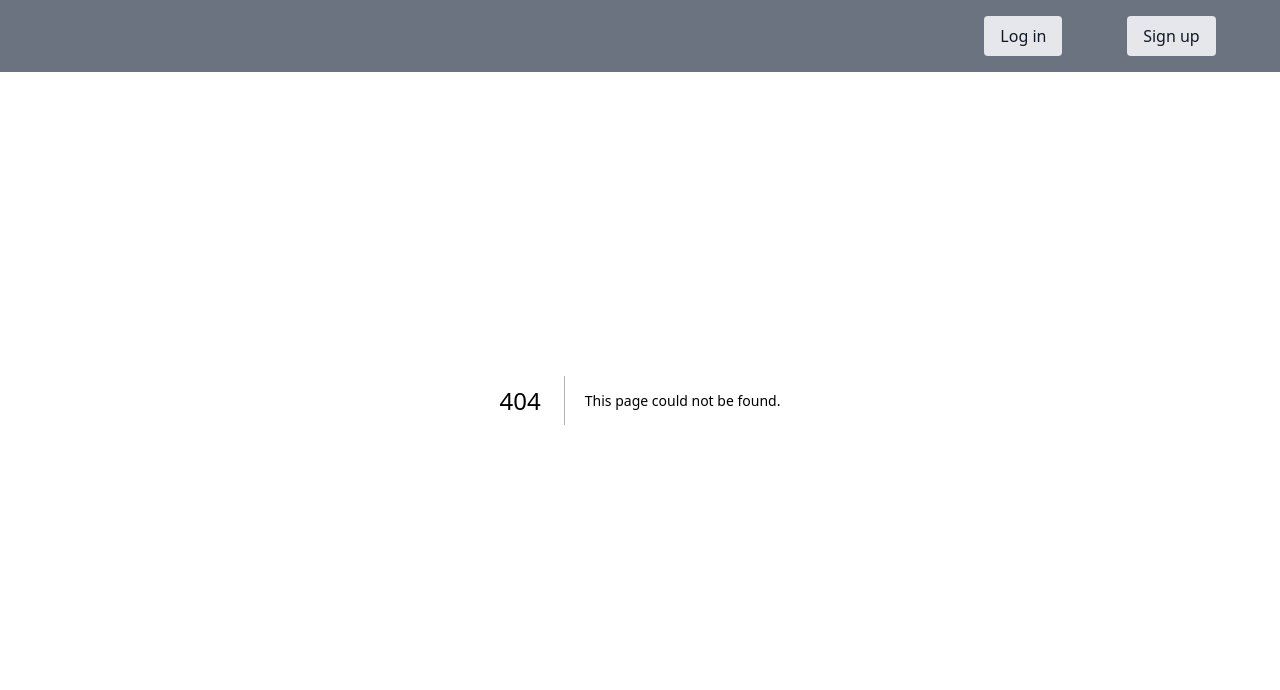
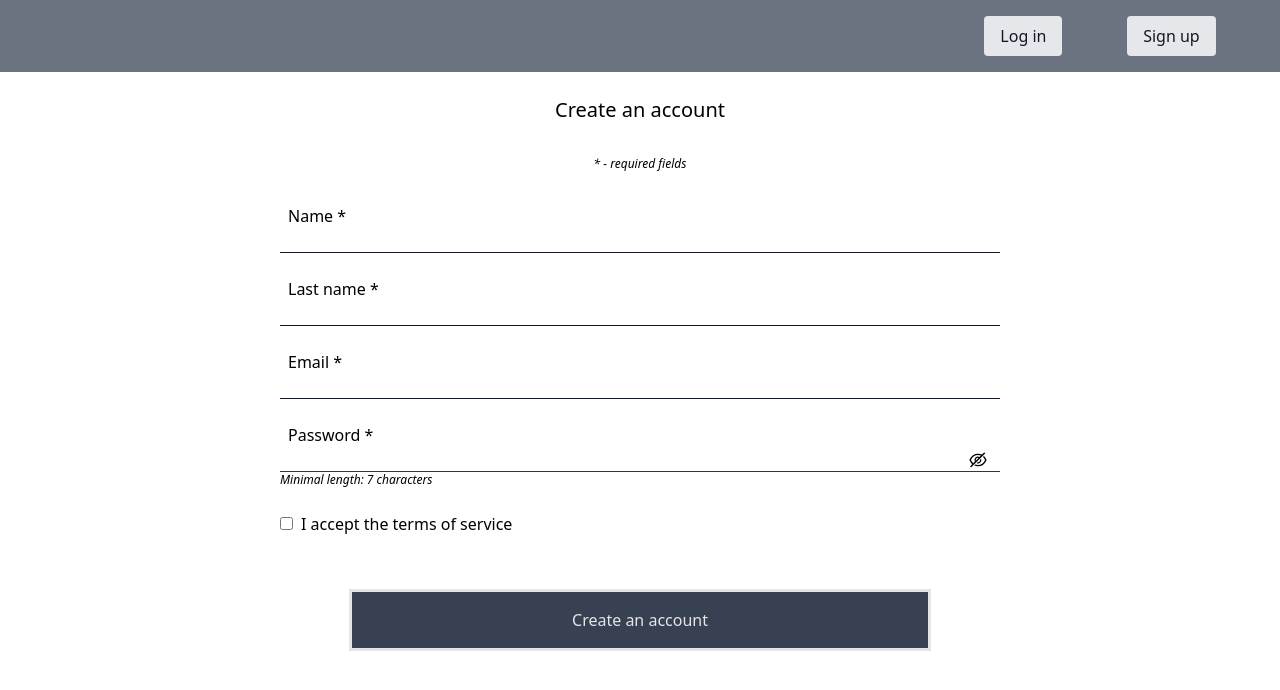
Before and after one commit to pinkjagnie/logging-auth-project, a Next.js app: page /user/register in a window 1280 px wide. Before the commit this address had no page. Shown: the top 690 px of the page. Built offline with nearby package versions, Linux system fonts and the light colour scheme.

Commit message:
Added UserRegisterPage /w  UserRegisterForm comp.

```diff
--- a/package.json
+++ b/package.json
@@ -14,7 +14,8 @@
     "eslint-config-next": "13.4.3",
     "next": "13.4.3",
     "react": "18.2.0",
-    "react-dom": "18.2.0"
+    "react-dom": "18.2.0",
+    "react-icons": "^4.8.0"
   },
   "devDependencies": {
     "autoprefixer": "^10.4.14",
--- a/src/components/Navbar.js
+++ b/src/components/Navbar.js
@@ -1,4 +1,5 @@
 import React from "react";
+import Link from "next/link";
 
 const Navbar = () => {
   return(
@@ -6,7 +7,7 @@ const Navbar = () => {
       <div className="flex place-content-end">
         <div className="flex justify-around w-[25%] pr-4">
           <div className="px-4 py-2 bg-gray-200 rounded text-gray-900 font-medium cursor-pointer">Log in</div>
-          <div className="px-4 py-2 bg-gray-200 rounded text-gray-900 font-medium cursor-pointer">Sign up</div>
+          <Link  href="/user/register"><div className="px-4 py-2 bg-gray-200 rounded text-gray-900 font-medium cursor-pointer">Sign up</div></Link>
         </div>
       </div>
     </section>
--- /dev/null
+++ b/src/components/user/register/UserRegisterForm.js
@@ -0,0 +1,63 @@
+import React, { useState } from "react";
+
+import { AiOutlineEyeInvisible, AiOutlineEye } from 'react-icons/ai';
+
+const UserRegisterForm = () => {
+
+  // visibility of password
+  const [passwordType, setPasswordType] = useState("password");
+
+  const toggleShowPassword = () => {
+    passwordType === 'password' ? setPasswordType('text') : setPasswordType('password')
+  };
+
+  let eyeIcon = passwordType === 'password' ? <AiOutlineEyeInvisible size={20} /> : <AiOutlineEye size={20} />
+  // end of stuff about visibility of password
+
+  return(
+    <section className="pb-14">
+
+      <p className="pt-4 pb-2 text-xs text-center italic">* - required fields</p>
+
+      <form className="w-[90%] md:w-[60%] p-6 mx-auto">
+
+        <div className="pb-6">
+          <label htmlFor='firstName' className="pl-2">Name *</label>
+          <input type='text' id='firstName' className="w-[100%] border-b border-gray-900" />
+        </div>
+
+        <div className="pb-6">
+          <label htmlFor='lastName' className="pl-2">Last name *</label>
+          <input type='text' id='lastName' className="w-[100%] border-b border-gray-900" />
+        </div>
+
+        <div className="pb-6">
+          <label htmlFor='email' className="pl-2">Email *</label>
+          <input type='email' id='email' className="w-[100%] border-b border-gray-900" />
+        </div>
+
+        <div className="pb-6">
+          <label htmlFor='password' className="pl-2">Password *</label>
+          <div className="flex">
+            <input type={passwordType} id='password' className="w-[100%] border-b border-emerald-900" />
+            <div className='-ml-8 my-auto cursor-pointer' onClick={toggleShowPassword}>{eyeIcon}</div>
+          </div>
+          <p className="text-xs italic">Minimal length: 7 characters</p>
+        </div>
+
+        <div className="pb-10">
+          <input type="checkbox" name="selectCheckbox" id="selectCheckbox" />
+          <label htmlFor="selectCheckbox" className="pl-2">I accept the terms of service</label>
+        </div>
+
+        <div className="flex justify-center py-4">
+          <button type="submit" className='w-[80%] outline px-6 py-4 font-medium bg-gray-700 disabled:bg-gray-500 text-zinc-200 hover:bg-gray-600'>Create an account</button>
+        </div>
+
+      </form>
+
+    </section>
+  )
+};
+
+export default UserRegisterForm;
--- /dev/null
+++ b/src/pages/user/register.js
@@ -0,0 +1,16 @@
+import React from "react";
+
+import UserRegisterForm from "@/components/user/register/UserRegisterForm";
+
+const UserRegisterPage = () => {
+  return(
+    <section className="pt-20 min-h-screen">
+      <div>
+        <h1 className="py-4 text-xl text-center font-medium">Create an account</h1>
+      </div>
+      <UserRegisterForm />
+    </section>
+  )
+};
+
+export default UserRegisterPage;
```
Also changed, not shown: 1 other file (tests, documents, lock files or other folders).
